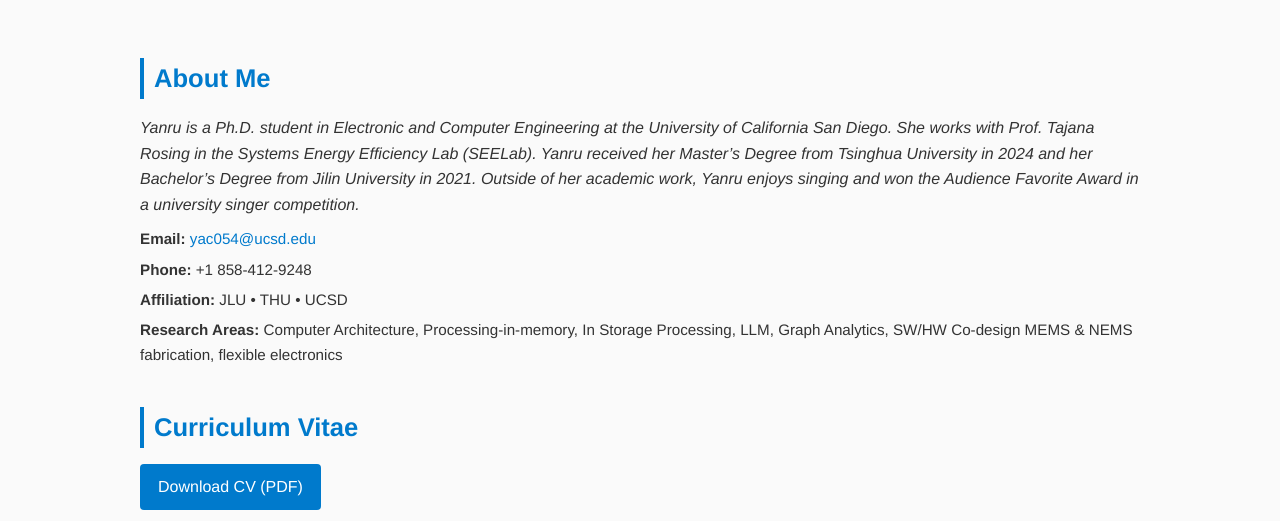
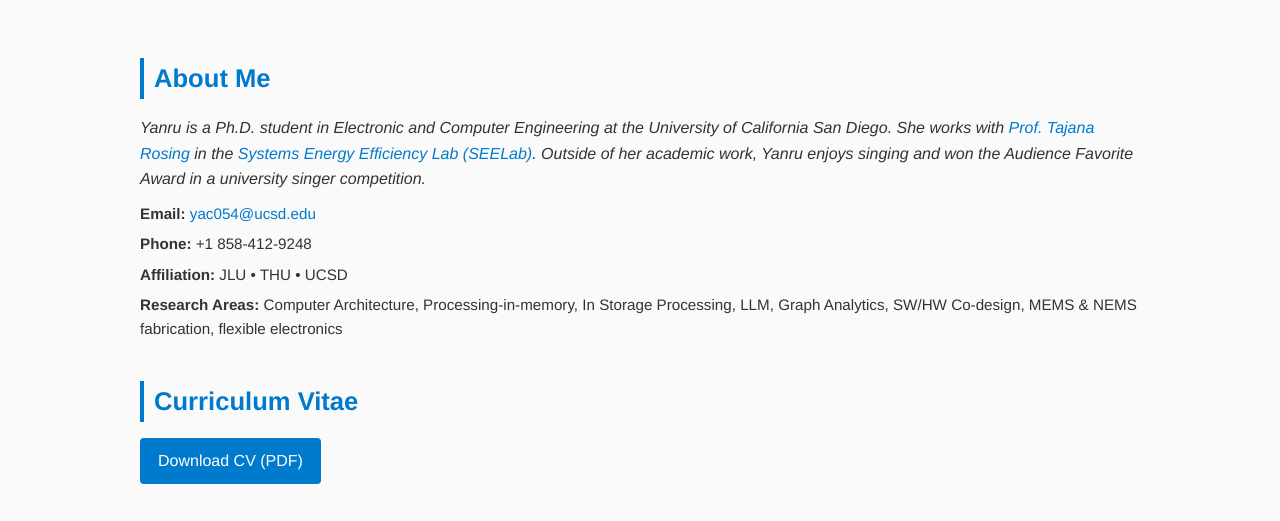
Before and after one commit to yanruchen054/yanruchen054.github.io, a plain HTML site: page index.html in a window 1280 px wide. Shown: the part 158-679 px from the top of the page. Drawn offline with Linux system fonts and the light colour scheme.

Commit message:
Add hyperlinks for SEELab and Prof. Rosing

```diff
--- a/index.html
+++ b/index.html
@@ -27,19 +27,25 @@
     </div>
   </header>
 
-  <!-- ===== Main Content ===== -->
   <main class="container">
     <!-- About Me Section -->
     <section id="about" class="section">
       <h2>About Me</h2>
-      <p><em>Yanru is a Ph.D. student in Electronic and Computer Engineering at the University of California San Diego. She works with Prof. Tajana Rosing in the Systems Energy Efficiency Lab (SEELab). Yanru received her Master’s Degree from Tsinghua University in 2024 and her Bachelor’s Degree from Jilin University in 2021. Outside of her academic work, Yanru enjoys singing and won the Audience Favorite Award in a university singer competition. </em></p>
+      <p><em>
+        Yanru is a Ph.D. student in Electronic and Computer Engineering at the University of California San Diego.
+        She works with <a href="https://cseweb.ucsd.edu/~trosing/" target="_blank" rel="noopener noreferrer">Prof. Tajana Rosing</a>
+        in the <a href="https://seelab.ucsd.edu/" target="_blank" rel="noopener noreferrer">Systems Energy Efficiency Lab (SEELab)</a>.
+        Outside of her academic work, Yanru enjoys singing and won the Audience Favorite Award in a university singer competition.
+      </em></p>
       <ul class="contact-info">
         <li><strong>Email:</strong> <a href="mailto:yac054@ucsd.edu">yac054@ucsd.edu</a></li>
         <li><strong>Phone:</strong> +1 858-412-9248</li>
         <li><strong>Affiliation:</strong> JLU • THU • UCSD</li>
-        <li><strong>Research Areas:</strong> Computer Architecture, Processing-in-memory, In Storage Processing, LLM, Graph Analytics, SW/HW Co-design MEMS &amp; NEMS fabrication, flexible electronics</li>
+        <li><strong>Research Areas:</strong> Computer Architecture, Processing-in-memory, In Storage Processing, LLM, Graph Analytics, SW/HW Co-design, MEMS &amp; NEMS fabrication, flexible electronics</li>
       </ul>
     </section>
+
+
 
     <!-- Curriculum Vitae Section -->
     <section id="cv" class="section">
```
